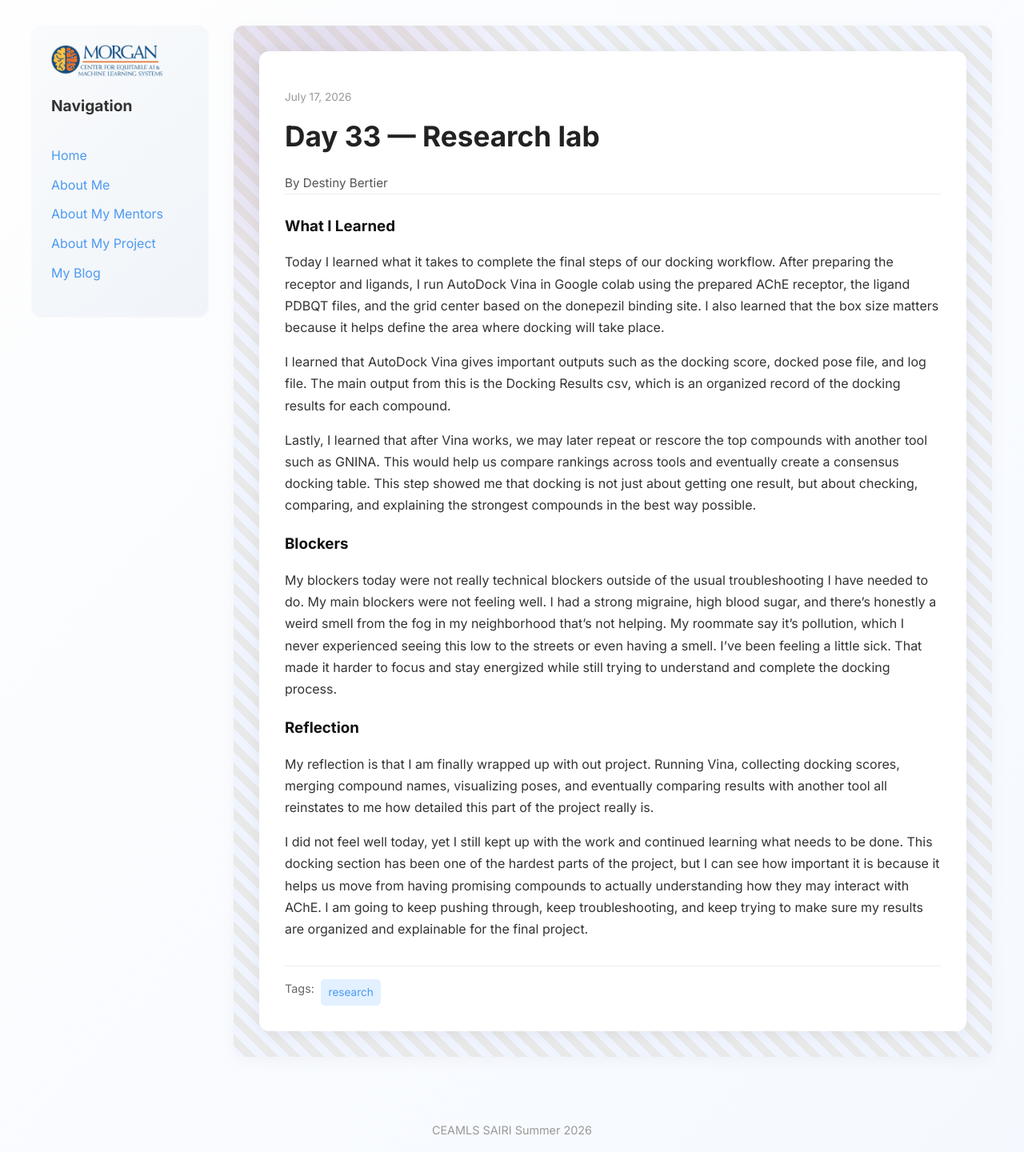
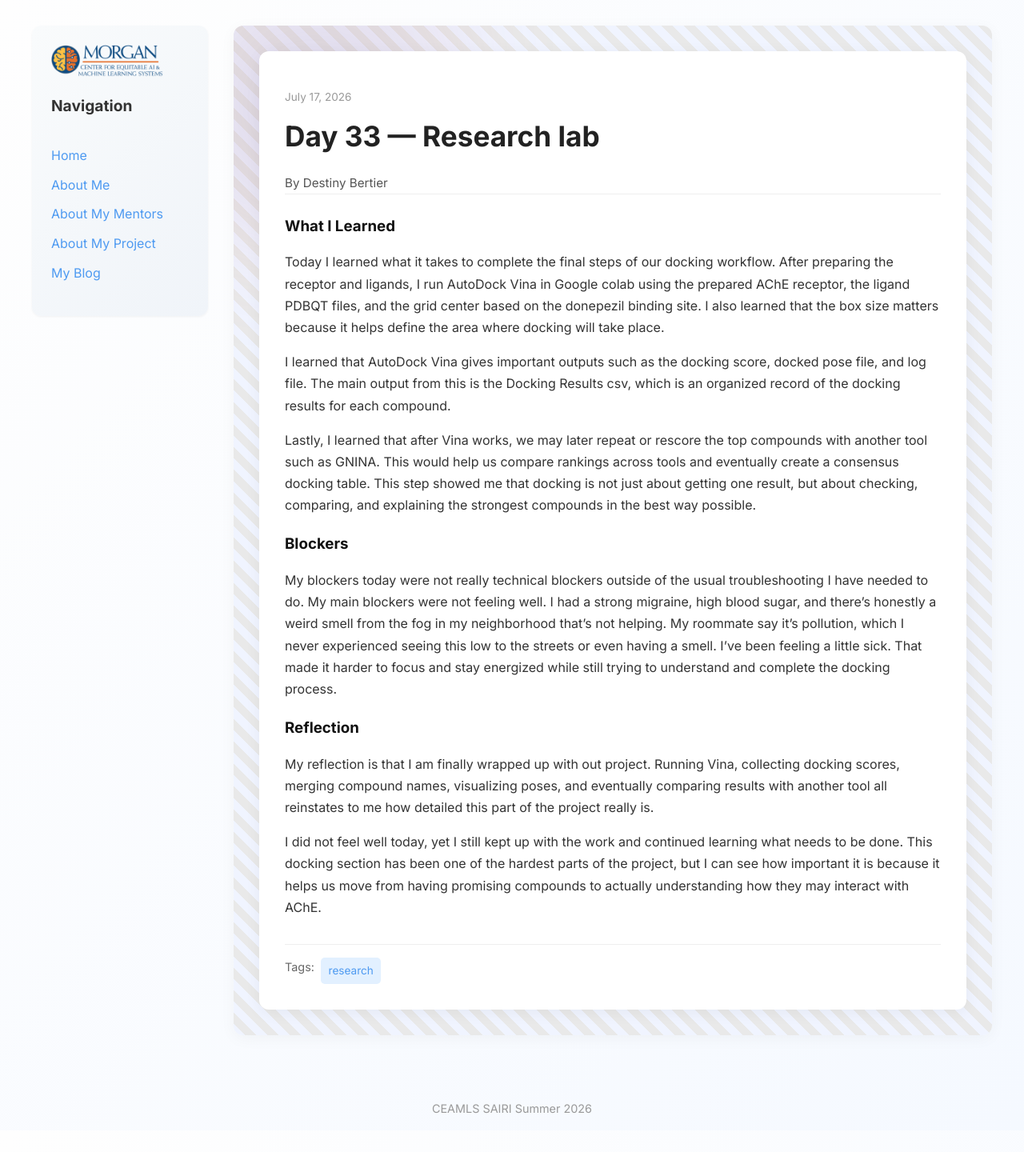
Before and after one commit to DestinyBR/destinybrceamls26.gi-thub.io, a Jekyll site: the page built from _posts/2026-07-17-Day-33.md, in a window 1280 px wide. Shown: the whole page at 80% size. Built offline with Jekyll 4.4.1, drawn with Linux system fonts in a browser that asks for light colours; after the commit the page ends 1413 px from its top, so only the background shows below that.

Commit message:
Edit reflection section to improve clarity
Removed a sentence about pushing through challenges and organizing results.

```diff
--- a/_posts/2026-07-17-Day-33.md
+++ b/_posts/2026-07-17-Day-33.md
@@ -22,6 +22,5 @@ reflection: |
   My reflection is that I am finally wrapped up with out project. Running Vina, collecting docking scores, merging compound names, visualizing poses, and eventually comparing results with another tool all reinstates to me how detailed this part of the project really is.
 
   I did not feel well today, yet I still kept up with the work and continued learning what needs to be done. This docking section has been one of the hardest parts of the project, but I can see how important it is because it helps us move from having promising compounds to actually understanding how they may interact with AChE.
-  I am going to keep pushing through, keep troubleshooting, and keep trying to make sure my results are organized and explainable for the final project.
 
 ---
```
